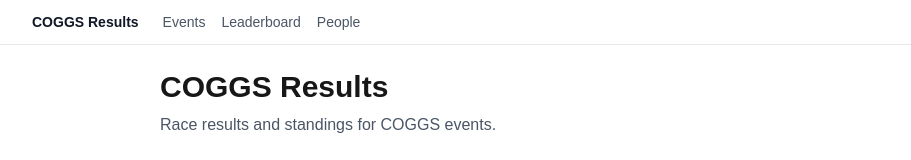
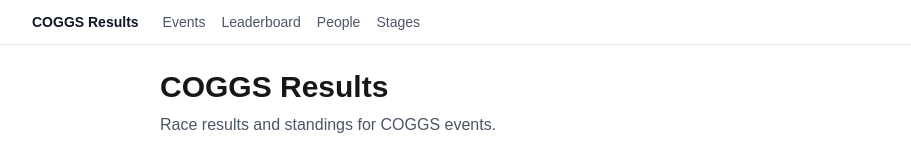
Before and after one commit to Aezothe/coggs-results, a Next.js app in the folder web/: page / in a window 1280 px wide. Shown: the top 160 px of the page, without its empty margins (120-1031 px from the left). Built offline with nearby package versions, Linux system fonts and the light colour scheme.

Commit message:
Adding stages to sit map.

```diff
--- a/web/src/app/SiteNav.tsx
+++ b/web/src/app/SiteNav.tsx
@@ -17,6 +17,9 @@
           <Link href="/people" className="hover:text-gray-900">
             People
           </Link>
+          <Link href="/stages" className="hover:text-gray-900">
+            Stages
+          </Link>
         </div>
       </div>
     </nav>
```
